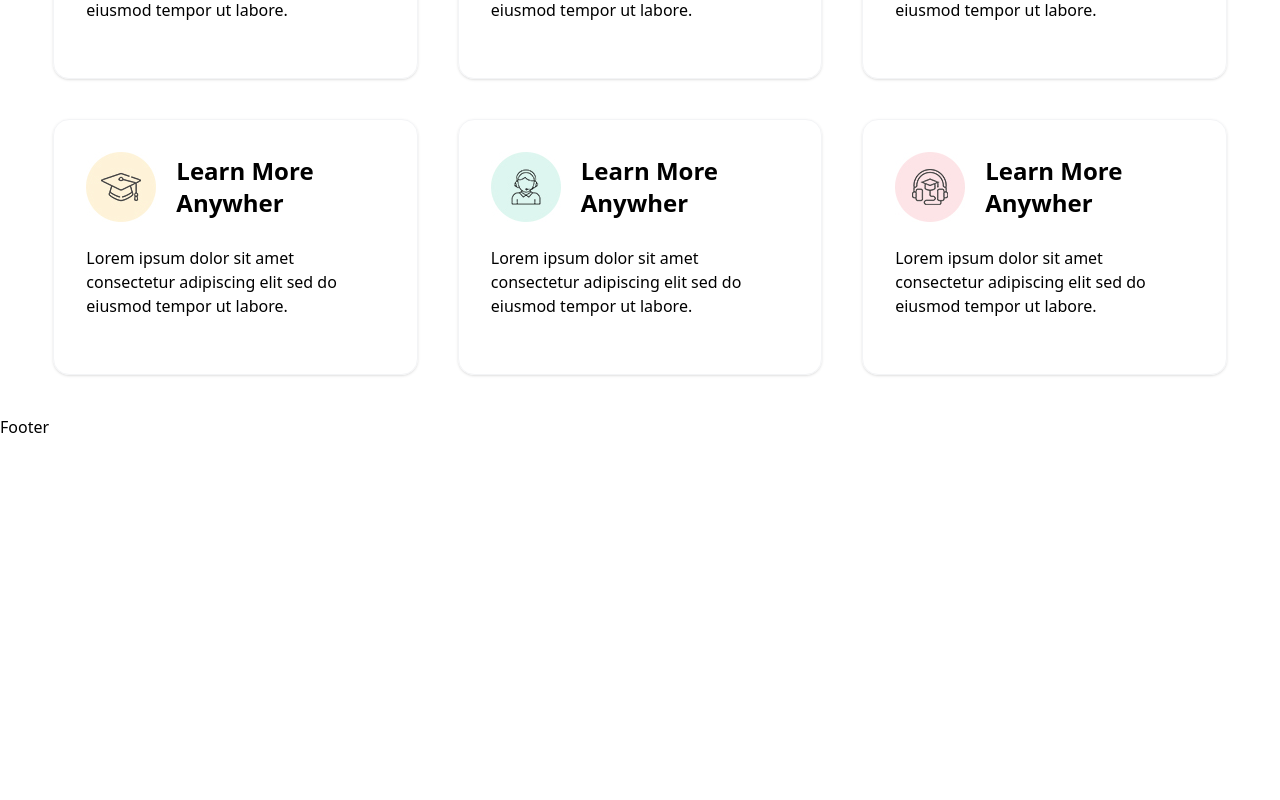
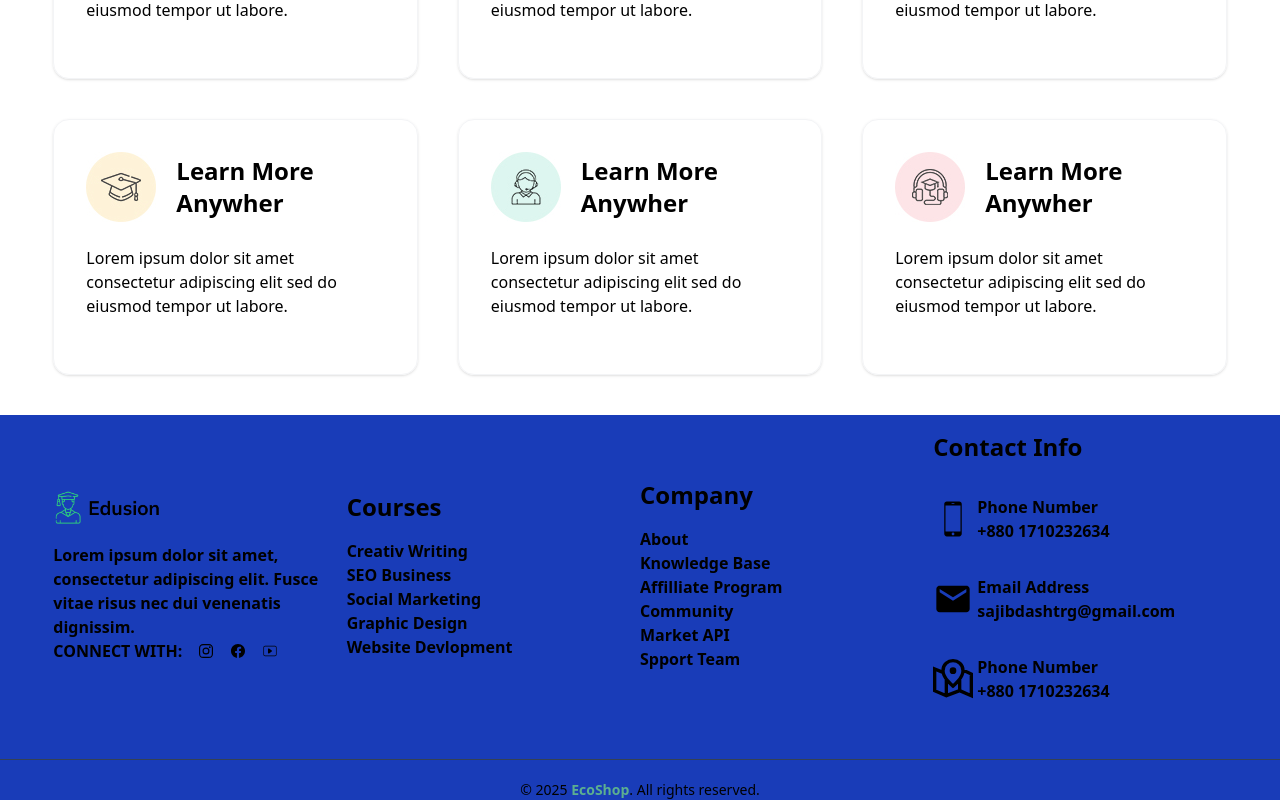
Before and after one commit to sajibdas126/nextjs-LMSproject, a Next.js app: page / in a window 1280 px wide. Shown: the part 2717-3517 px from the top of the page. Before the commit the page ends 3156 px from the top, so only its background shows below. Built offline with nearby package versions, Linux system fonts and the light colour scheme.

Commit message:
feat: enhance Footer component with layout, branding, and contact information

```diff
--- a/src/components/Footer.jsx
+++ b/src/components/Footer.jsx
@@ -1,8 +1,82 @@
 import React from 'react'
+import pic from "@/assets/images/logo.png"
+import { IoLogoFacebook, IoLogoInstagram } from 'react-icons/io5'
+import { CiYoutube } from 'react-icons/ci'
+import { IoIosPhonePortrait } from "react-icons/io";
+import { MdEmail } from "react-icons/md";
+import { GrMapLocation } from "react-icons/gr";
 
 const Footer = () => {
   return (
-    <div>Footer</div>
+    <div className='bg-blue-800'>
+      <div className='grid md:grid-cols-4 items-center justify-center container mx-auto w-11/12 '>
+      {/* div-1 */}
+        <div className=''>
+          <div className='py-4'>
+            <img className="w-28" src={pic.src} alt="logo" />
+          </div>
+          <p className='font-semibold'>Lorem ipsum dolor sit amet,<br /> consectetur adipiscing elit. Fusce <br /> vitae risus nec dui venenatis <br /> dignissim.</p>
+          <div className='flex items-center gap-4'>
+            <h1 className='text-1xl font-semibold'>CONNECT WITH:</h1>
+            <IoLogoInstagram></IoLogoInstagram>
+            <IoLogoFacebook></IoLogoFacebook>
+            <CiYoutube />
+          </div>
+        </div>
+        {/* div-1Colose */}
+        <div>
+          <h1 className='py-4 text-2xl font-semibold'>Courses</h1>
+          <div className='text-1xl font-semibold'>
+          <h3>Creativ Writing</h3>
+          <h3>SEO Business</h3>
+          <h3>Social Marketing</h3>
+          <h3>Graphic Design</h3>
+          <h3>Website Devlopment</h3>
+          </div>
+        </div>
+        {/* close-2 */}
+        <div>
+          <h1 className='py-4 text-2xl font-semibold'>Company</h1>
+          <div className='text-1xl font-semibold'>
+            <h3>About</h3>
+          <h3>Knowledge Base</h3>
+          <h3>Affilliate Program</h3>
+          <h3>Community</h3>
+          <h3>Market API</h3>
+          <h3>Spport Team</h3>
+          </div>
+        </div>
+        {/* close-3 */}
+        <div>
+          <h1 className='py-4 text-2xl font-semibold'>Contact Info</h1>
+          <div className='flex items-center gap-1'>
+            <div>
+              <IoIosPhonePortrait className='w-10 h-20'></IoIosPhonePortrait>
+            </div>
+            <h1 className='text-1xl font-semibold'>Phone Number <br /> <span>+880 1710232634</span></h1>
+          </div>
+          <div className='flex items-center gap-1'>
+            <div>
+
+              <MdEmail className='w-10 h-20'></MdEmail>
+            </div>
+            <h1 className='text-1xl font-semibold'>Email Address <br /> <span>sajibdashtrg@gmail.com</span></h1>
+          </div>
+          <div className='flex items-center gap-1'>
+            <div>
+              <GrMapLocation className='w-10 h-20'></GrMapLocation>
+            </div>
+            <h1 className='text-1xl font-semibold'>Phone Number <br /> <span>+880 1710232634</span></h1>
+          </div>
+        </div>
+
+      </div>
+       <div className="border-t  border-gray-700 mt-10 pt-5 text-center text-sm ">
+        © 2025 <span className="text-[#5caf90] font-semibold">EcoShop</span>. All
+        rights reserved.
+      </div>
+
+    </div>
   )
 }
 
```
